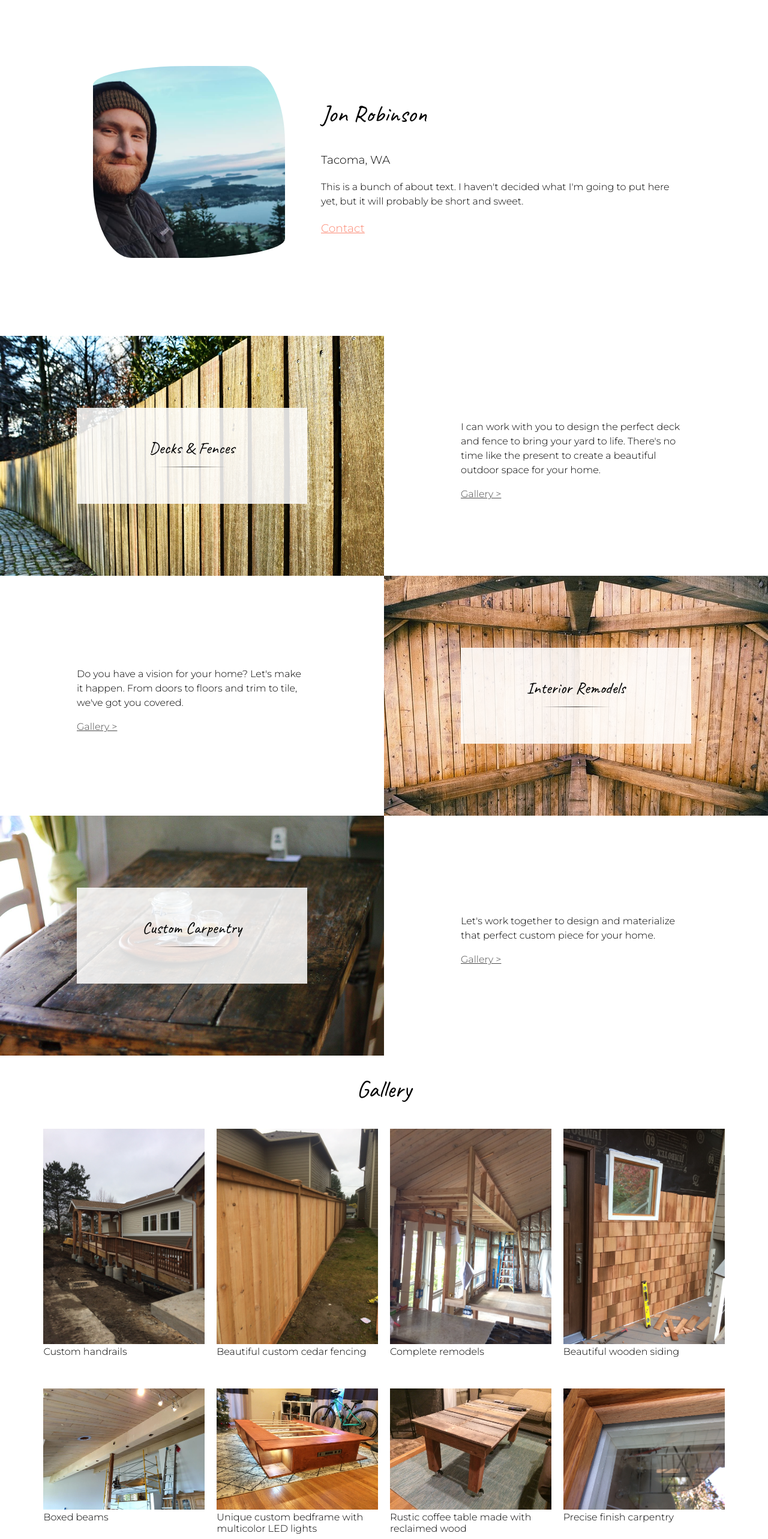
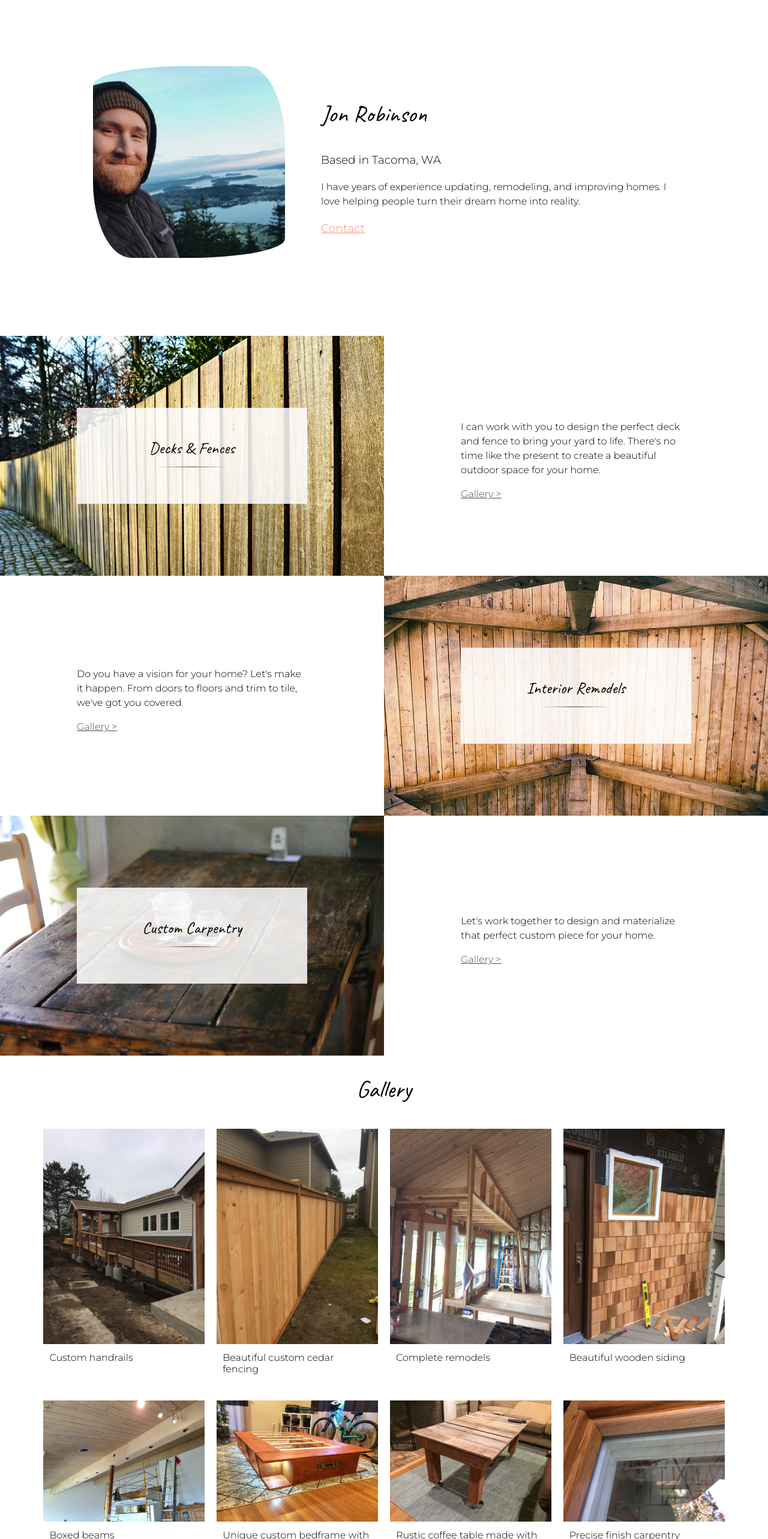
Before and after one commit to allie-rae/construction-remake, a React (Create React App) app: page / in a window 1280 px wide. Shown: the part 820-3386 px from the top of the page at 60% size. Built offline with nearby package versions, Linux system fonts and the light colour scheme; the HTML template or start-up script is replaced by a standard one; a web font is replaced by a local one.

Commit message:
gallery now responsive

```diff
--- a/src/components/about/About.js
+++ b/src/components/about/About.js
@@ -7,8 +7,8 @@ const About = (props) => {
             <div className="about-img"></div>
             <div className="about-txt">
                 <h2>Jon Robinson</h2>
-                <h3>Tacoma, WA</h3>
-                This is a bunch of about text. I haven't decided what I'm going to put here yet, but it will probably be short and sweet.
+                <h3>Based in Tacoma, WA</h3>
+                I have years of experience updating, remodeling, and improving homes. I love helping people turn their dream home into reality.
                 <a href="mailto:jonrobinson90@live.com"><h3>Contact</h3></a>
                 </div>
         </div>
--- a/src/components/gallery/Gallery.js
+++ b/src/components/gallery/Gallery.js
@@ -18,7 +18,7 @@ const Gallery = (props) => {
         <div className="gallery-wrapper">
             {galleryImages.map(listImg => {
                 return (<div className="individual-img-wrapper">
-                <img src={listImg[0]} alt="Example of construction work" className="square" />
+                <img src={listImg[0]} alt="Example of construction work" className="square-img" />
                 <div className="gallery-txt">{listImg[1]}</div>
                 </div>)
             })}
--- a/src/components/gallery/gallery.css
+++ b/src/components/gallery/gallery.css
@@ -5,7 +5,7 @@
     align-items: center;
 }
 
-.square {
+.square-img {
     height: 100%;
     width: 100%;
 }
@@ -17,6 +17,7 @@
 
 .gallery-txt {
     height: 50px;
+    margin: 10px;
 }
 
 .gallery-header {
@@ -26,8 +27,15 @@
 }
 
 @media only screen and (max-width: 700px) {
-    .square {
+    .square-img {
         height: 80%;
         width: 80%;
     }
+    .individual-img-wrapper {
+        width: 90%;
+        display: flex;
+        flex-direction: column;
+        justify-content: center;
+        align-items: center;
+    }
 }
```
